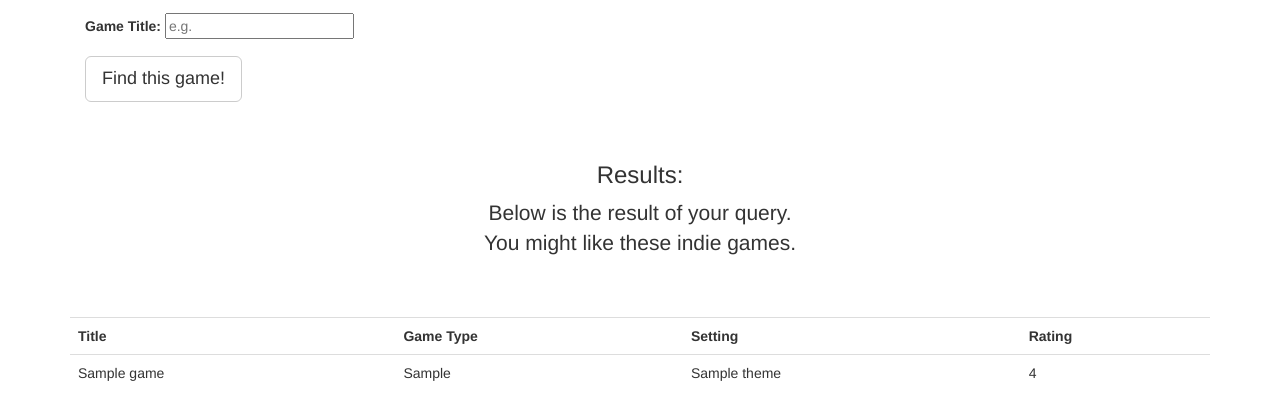
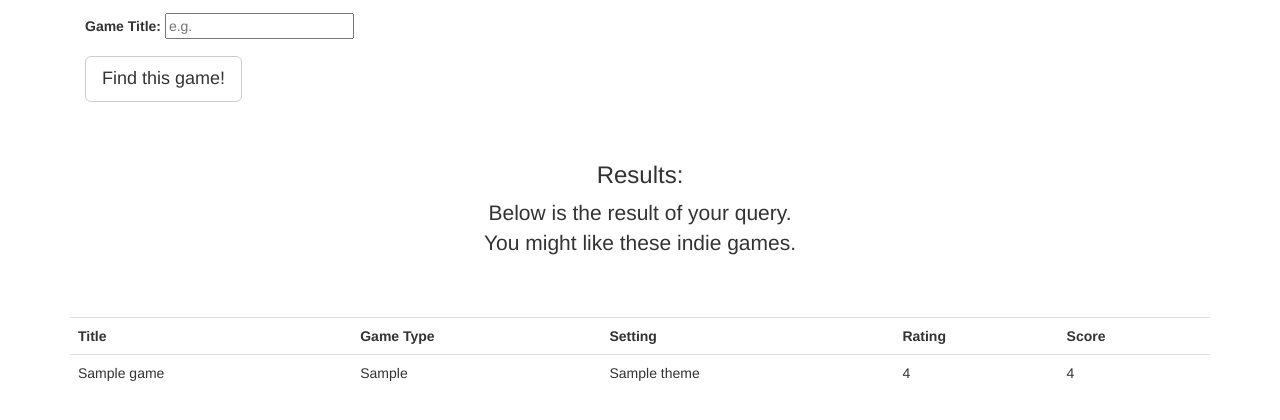
Before and after one commit to rmredd/IndieRecommender, a Flask app: template app/templates/output.html in a window 1280 px wide. Shown: the part 250-670 px from the top of the page. Run offline with Flask 2, Linux system fonts and the light colour scheme; the template is opened without the code that fills it: most values are stand-ins (such as "Sample title", 1, 10 or a date in 2020); some libraries are stand-ins or nearby versions.

Commit message:
Updated website to include score for similarity; all is functional

```diff
--- a/app/templates/output.html
+++ b/app/templates/output.html
@@ -101,9 +101,9 @@
       </div>
 
       <table class="table table-hover">
-	<tr><th>Title</th><th>Game Type</th><th>Setting</th><th>Rating</th></tr>
+	<tr><th>Title</th><th>Game Type</th><th>Setting</th><th>Rating</th><th>Score</th></tr>
       {% for game in games %}
-      <tr><td>{{ game['title'] }}</td><td>{{ game['game_type']}}</td><td> {{ game['theme'] }}</td><td>{{ game['rating'] }}</td></tr>
+      <tr><td>{{ game['title'] }}</td><td>{{ game['game_type']}}</td><td> {{ game['theme'] }}</td><td>{{ game['rating'] }}</td><td>{{ game['sim_rating'] }}</td></tr>
       {% endfor %}
       </table>
 
--- a/app/views.py
+++ b/app/views.py
@@ -51,10 +51,11 @@ def games_output():
     cur = db.cursor()
     #just select the city from the world_innodb that the user inputs
 
-    titles, game_types, themes, ratings = recommend_games.run_everything_on_input_title(game,cur)
+    titles, game_types, themes, ratings, sim_ratings = recommend_games.run_everything_on_input_title(game,cur)
 
   games = []
   for i in range(len(titles)):
-    games.append(dict(title=titles[i], game_type=game_types[1], theme=themes[i], rating=ratings[i]))
+    games.append(dict(title=titles[i], game_type=game_types[1], theme=themes[i], rating=ratings[i],
+                      sim_rating=sim_ratings[i]))
 
   return render_template("output.html", games = games)
```
